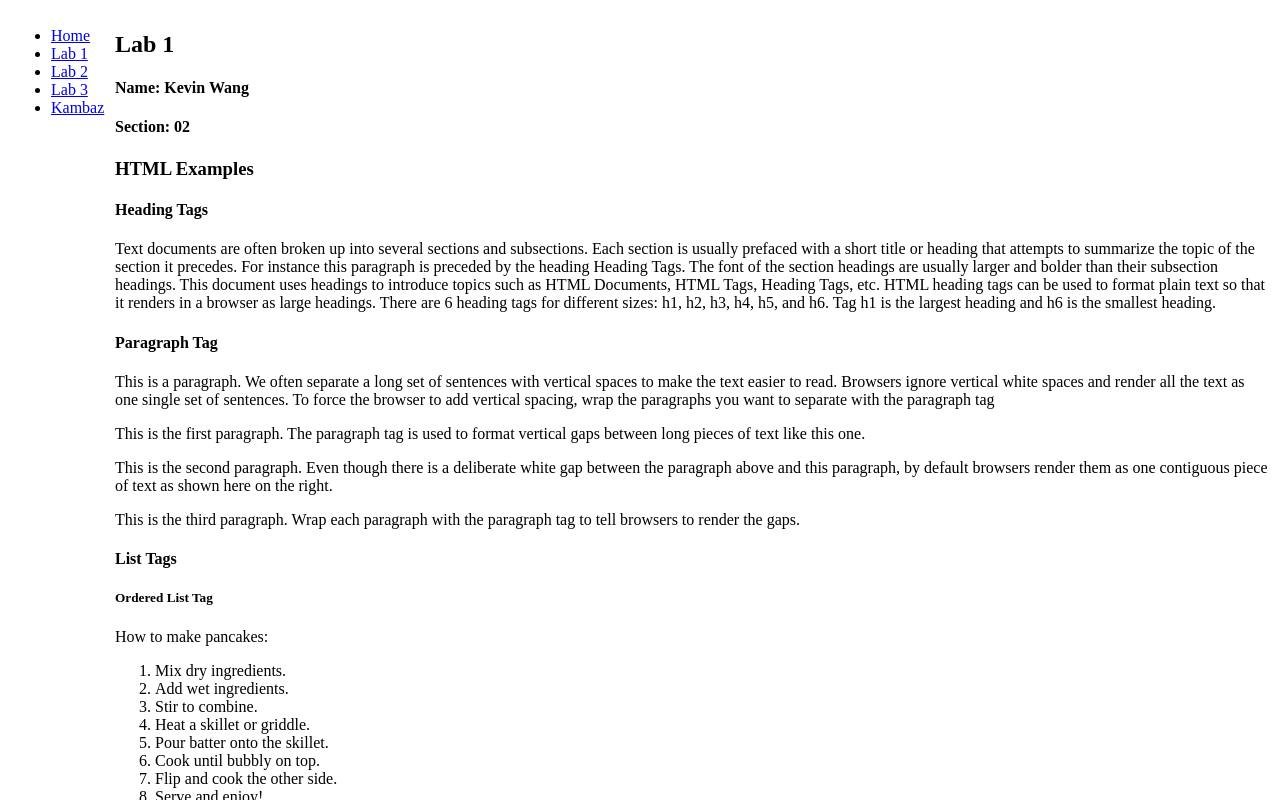
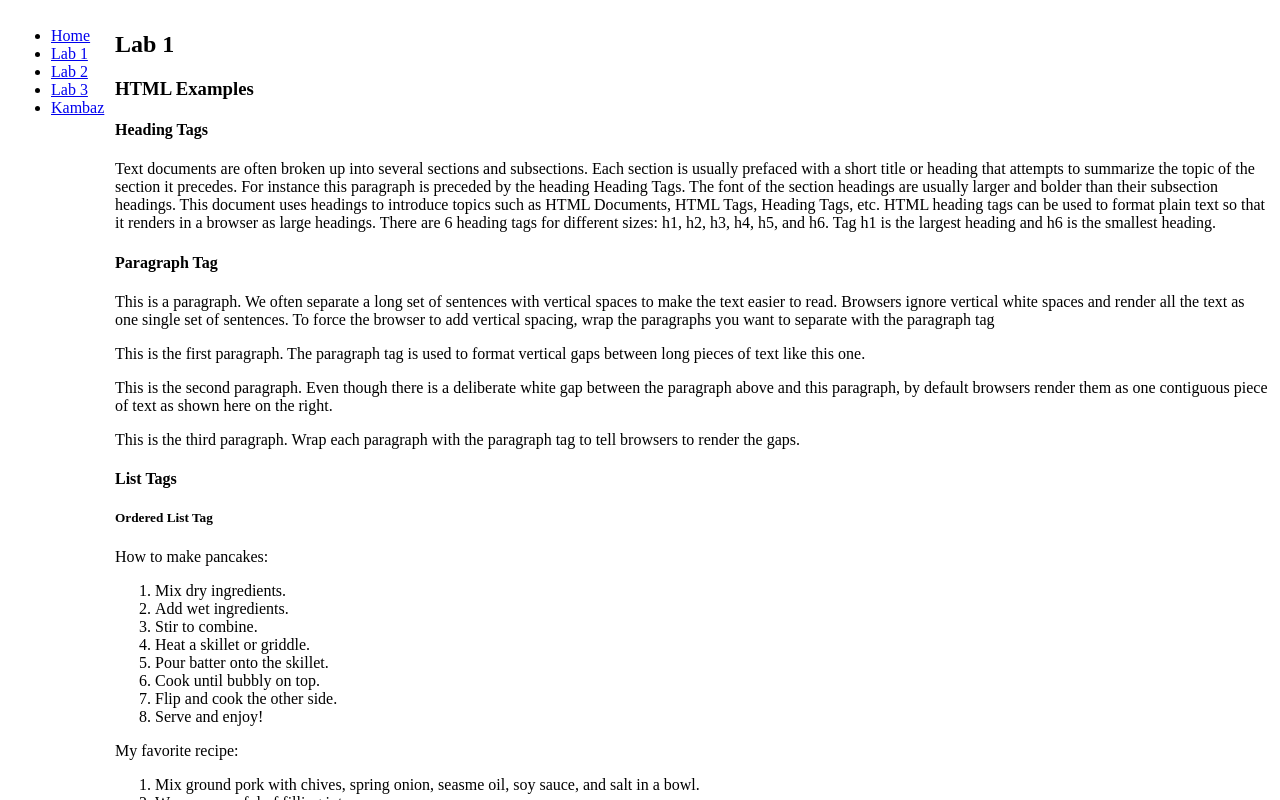
Before and after one commit to kswang06/kambaz-next-js, a Next.js app: page /labs/lab1 in a window 1280 px wide. Shown: the top 800 px of the page. Built offline with nearby package versions, Linux system fonts and the light colour scheme.

Commit message:
had the name and section right the first time - moved the labs landing page

```diff
--- a/app/labs/lab1/page.tsx
+++ b/app/labs/lab1/page.tsx
@@ -2,8 +2,6 @@ export default function Lab1() {
   return (
     <div id="wd-lab1">
       <h2>Lab 1</h2>
-      <h4>Name: Kevin Wang</h4>
-      <h4>Section: 02</h4>
       <h3>HTML Examples</h3>
       <div id="wd-h-tag">
         <h4>Heading Tags</h4>
--- a/app/labs/page.tsx
+++ b/app/labs/page.tsx
@@ -2,6 +2,8 @@ import Link from "next/link";
 export default function labs() {
   return (
     <div id="wd-labs">
+      <h4>Name: Kevin Wang</h4>
+      <h4>Section: 02</h4>
       <h1>Labs</h1>
       <ul>
         <li>
```
